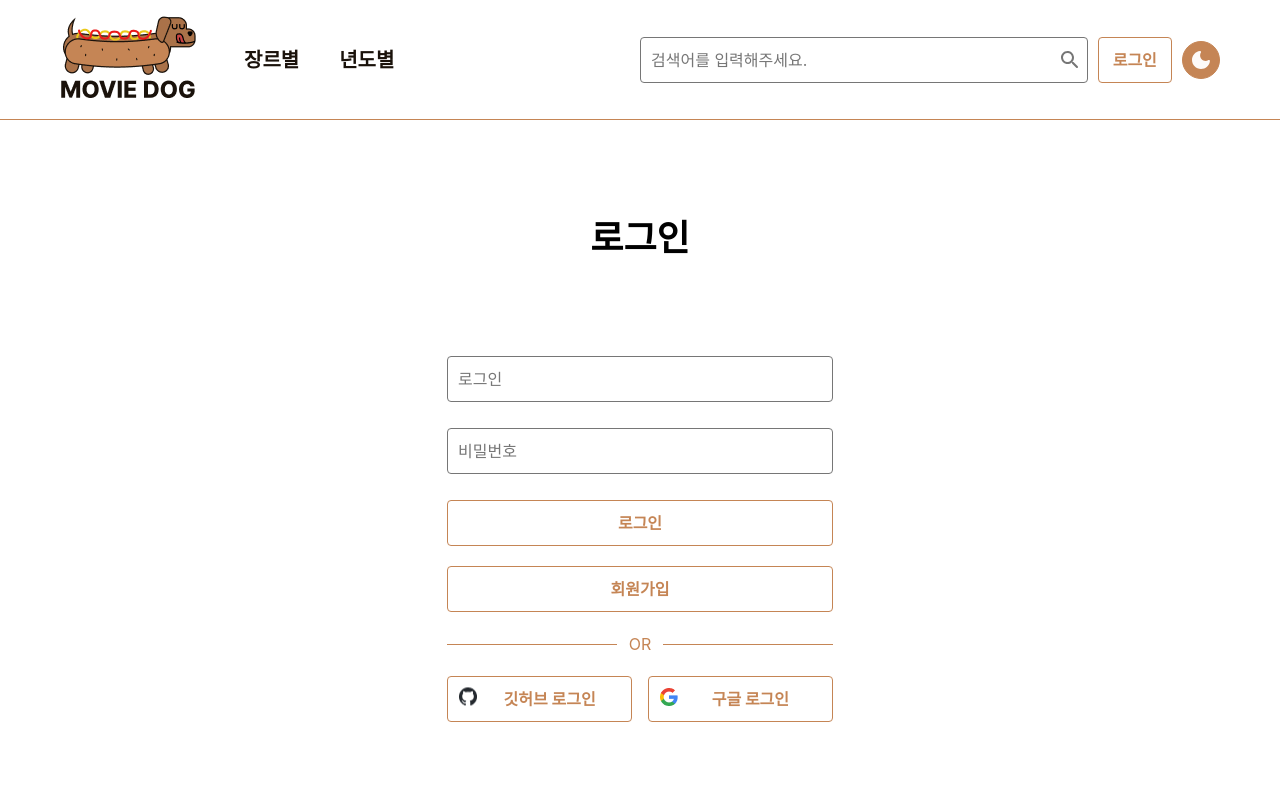
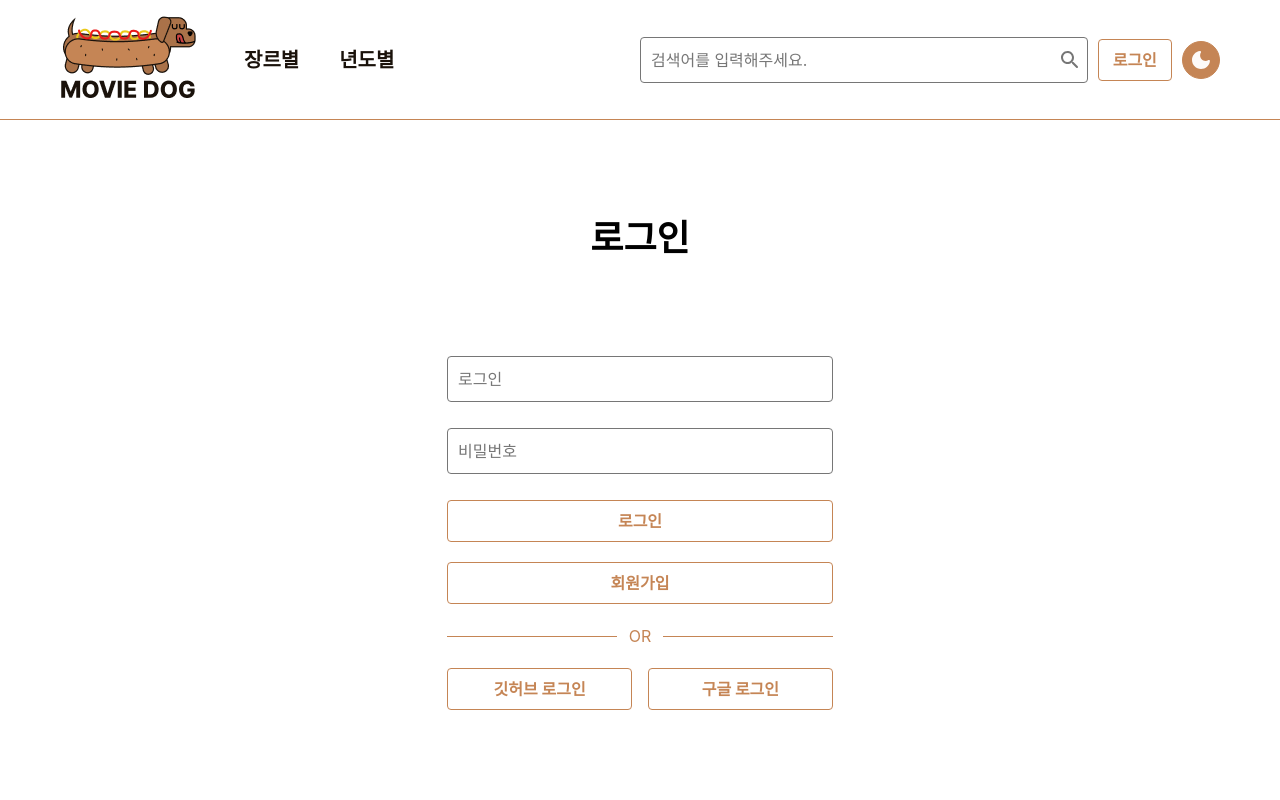
Before and after one commit to lulla-by/movie-dog, a Next.js app: page /login in a window 1280 px wide. Shown: the top 800 px of the page. Built offline with nearby package versions, Linux system fonts and the light colour scheme; a web font is replaced by a local one.

Commit message:
[Refactor] 확인 버튼 코드 리팩토링 #22

```diff
--- a/components/buttons/ConfirmButton.tsx
+++ b/components/buttons/ConfirmButton.tsx
@@ -1,63 +1,90 @@
 import styled from 'styled-components';
-import Icons from '../../public/icon.png';
+import GithubIcon from '../../public/images/icons/icon_github.svg';
+import GoogleIcon from '../../public/images/icons/icon_google.svg';
+import {
+  CreateRounded,
+  FavoriteBorderRounded,
+  FavoriteRounded,
+} from '@mui/icons-material';
 
-interface ButtonProps {
+const buttonIcons = {
+  github: <GithubIcon />,
+  google: <GoogleIcon />,
+  write: <CreateRounded />,
+  favorite: <FavoriteBorderRounded />,
+  'favorite-fill': <FavoriteRounded />,
+} as const;
+
+type IconTypes = keyof typeof buttonIcons;
+
+type ButtonProps = {
+  text?: string;
+  width?: number;
   disabled?: boolean;
   active?: boolean;
-  icon?: string;
-}
-
-interface DefaultProps extends ButtonProps {
-  width?: number;
-  text?: string;
+  icon?: IconTypes;
   className?: string;
-}
+};
 
 export default function ConfirmButton({
+  text = '확인',
+  width = 100,
   disabled,
   active,
   icon,
-  width = 100,
-  text = '확인',
   className,
-}: DefaultProps) {
+}: ButtonProps) {
   return (
     <>
-      <DefaultButton
-        active={active}
+      <ButtonBlock
         disabled={disabled}
-        icon={icon}
         width={width}
-        className={className}
+        className={`${className} ${active && 'active'}`}
       >
-        {icon && <IconBox icon={icon} />}
-        <TextBox>{text}</TextBox>
-      </DefaultButton>
+        {icon && buttonIcons[icon]}
+        <span>{text}</span>
+      </ButtonBlock>
     </>
   );
 }
 
-const DefaultButton = styled.button<DefaultProps>`
+const ButtonBlock = styled.button<{ width: number }>`
   display: flex;
-  justify-content: space-around;
+  justify-content: center;
+  align-items: center;
+  gap: 4px;
   width: ${({ width }) => width + '%'};
-  margin: auto;
-  padding: 10px;
+  padding: 8px 10px;
+  color: ${({ theme }) => theme.colors.brown5};
+  background-color: ${({ theme }) => theme.colors.white};
   border: 1px solid ${({ theme }) => theme.colors.brown5};
   border-radius: 4px;
   transition: all 0.2s;
+  cursor: pointer;
 
-  color: ${({ active, theme }) =>
-    active ? theme.colors.white : theme.colors.brown5};
-  background-color: ${({ active, theme }) =>
-    active ? theme.colors.brown5 : theme.colors.white};
+  span {
+    font-size: ${({ theme }) => theme.fontSize.discription};
+    font-weight: 700;
+    flex-grow: 1;
+  }
+
+  &.active {
+    color: ${({ theme }) => theme.colors.white};
+    background-color: ${({ theme }) => theme.colors.brown5};
+  }
 
   &:hover {
-    color: ${({ icon, theme }) =>
-      icon ? theme.colors.brown5 : theme.colors.white};
-    background-color: ${({ icon, theme }) =>
-      icon ? theme.colors.white : theme.colors.brown5};
-    cursor: pointer;
+    color: ${({ theme }) => theme.colors.white};
+    background-color: ${({ theme }) => theme.colors.brown5};
+
+    svg path {
+      fill: ${({ theme }) => theme.colors.white};
+    }
+  }
+
+  &.active:hover {
+    color: ${({ theme }) => theme.colors.brown5};
+    background-color: ${({ theme }) => theme.colors.white};
   }
 
   &:disabled {
@@ -67,23 +94,3 @@ const DefaultButton = styled.button<DefaultProps>`
     cursor: not-allowed;
   }
 `;
-
-const TextBox = styled.div`
-  flex-grow: 1;
-  align-items: center;
-  font-weight: 700;
-  font-size: ${({ theme }) => theme.fontSize.discription};
-`;
-
-const IconBox = styled.div<ButtonProps>`
-  left: 10px;
-  height: 20px;
-  width: 20px;
-  background: url(${Icons.src}) no-repeat
-    ${({ icon }) =>
-      icon === 'Google'
-        ? 'right 26% bottom 50%'
-        : icon === 'Github'
-        ? 'right 26% bottom 95%'
-        : null};
-`;
--- a/next.config.js
+++ b/next.config.js
@@ -9,6 +9,13 @@ const nextConfig = {
       },
     ],
   },
+  webpack(config) {
+    config.module.rules.push({
+      test: /\.svg$/,
+      use: ['@svgr/webpack'],
+    });
+    return config;
+  },
 };
 
 module.exports = nextConfig;
--- a/package.json
+++ b/package.json
@@ -30,6 +30,7 @@
     "typescript": "5.2.2"
   },
   "devDependencies": {
+    "@svgr/webpack": "^8.1.0",
     "babel-plugin-styled-components": "^2.1.4",
     "eslint-config-prettier": "^9.0.0",
     "eslint-plugin-prettier": "^5.0.0",
```
Also changed, not shown: 1 other file (tests, documents, lock files or other folders).
